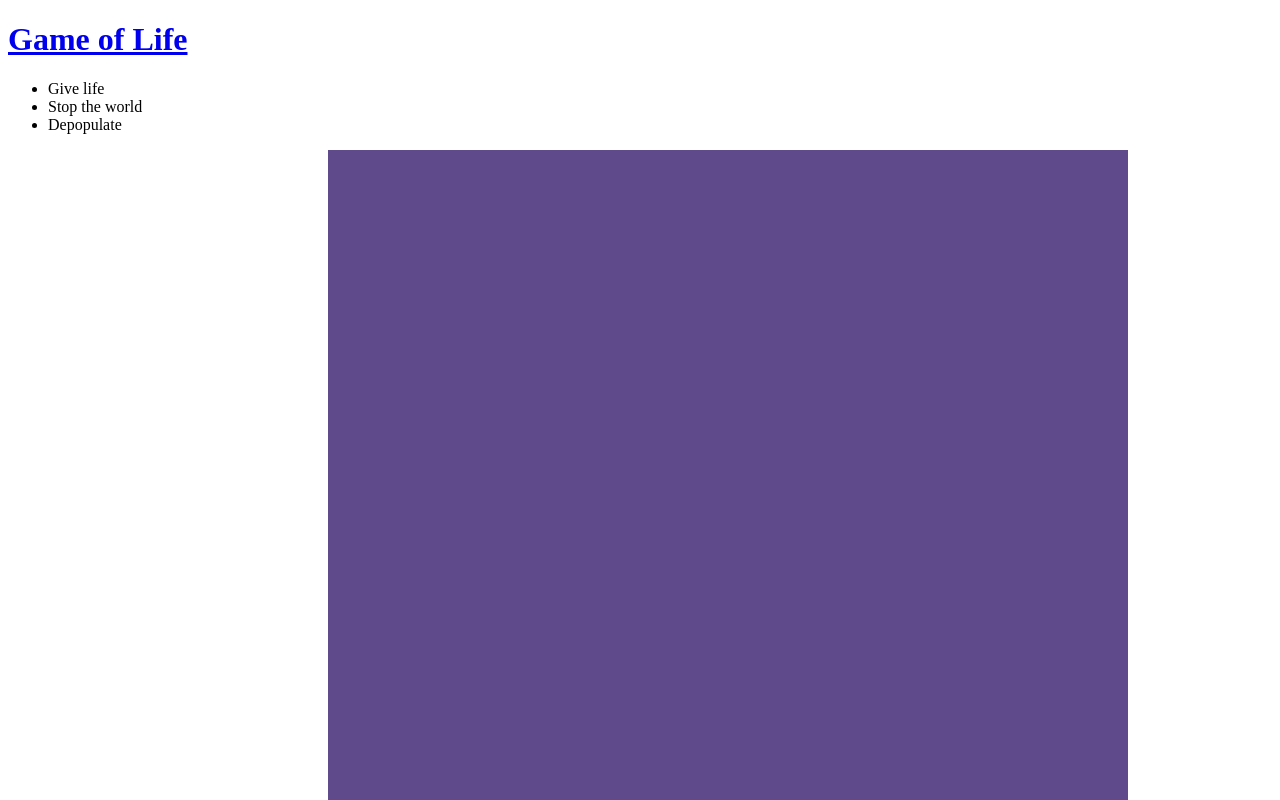
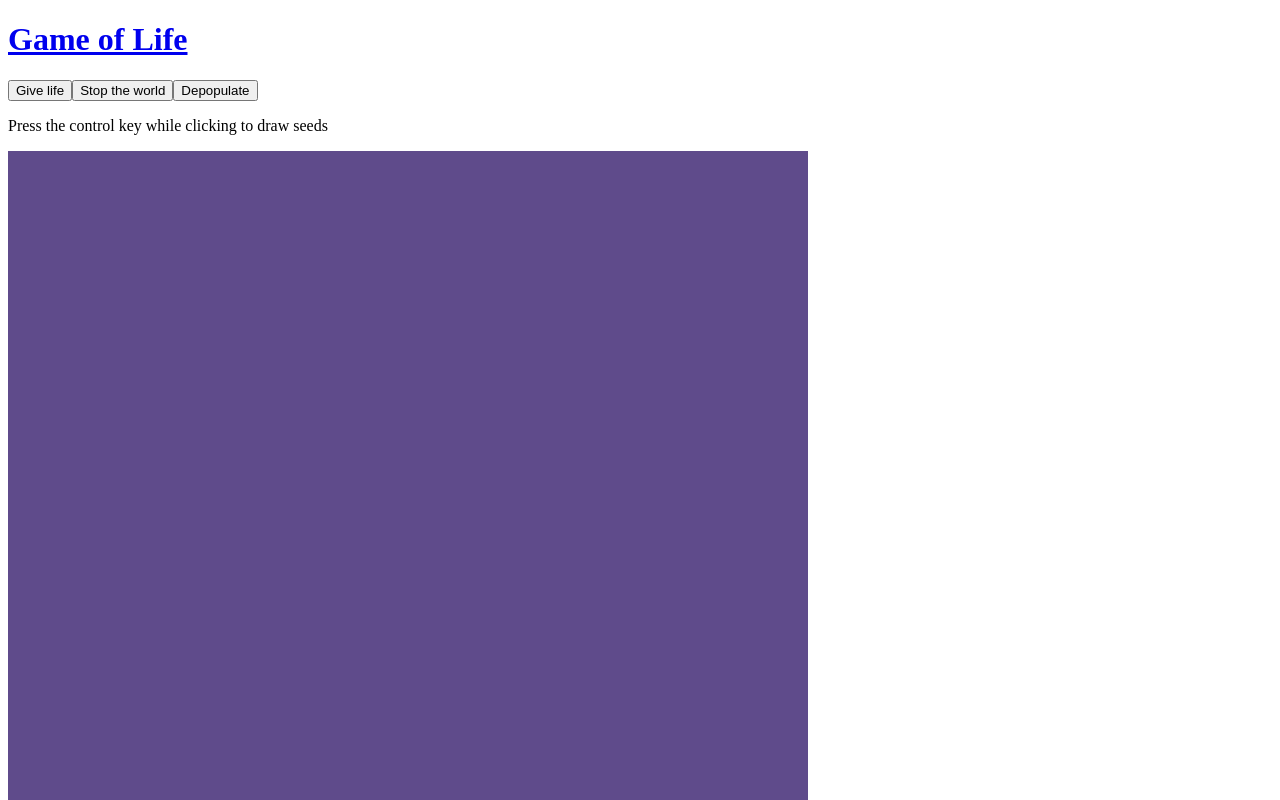
Before and after one commit to ernestohegi/life-game, a Next.js app: page / in a window 1280 px wide. Shown: the top 800 px of the page. Built offline with nearby package versions, Linux system fonts and the light colour scheme.

Commit message:
Componentises interface.

```diff
--- /dev/null
+++ b/components/Button.jsx
@@ -0,0 +1,13 @@
+import React from "react";
+
+class Button extends React.Component {
+  render() {
+    return (
+      <button onClick={this.props.onClick}>
+        {this.props.title}
+      </button>
+    );
+  }
+};
+
+export default Button;
--- /dev/null
+++ b/components/Copy.jsx
@@ -0,0 +1,13 @@
+import React from "react";
+
+class Copy extends React.Component {
+  render() {
+    return (
+      <p>
+        {this.props.text}
+      </p>
+    );
+  }
+};
+
+export default Copy;
--- a/pages/index.js
+++ b/pages/index.js
@@ -1,5 +1,7 @@
 import React from "react";
 import Life from "../helpers/life";
+import Button from "../components/Button";
+import Copy from "../components/Copy";
 
 class Index extends React.Component {
   constructor(props) {
@@ -69,7 +71,7 @@ class Index extends React.Component {
 
   render() {
     return (
-      <div className="container">
+      <React.Fragment>
         <h1>
           <a
             href="http://en.wikipedia.org/wiki/Conway's_Game_of_Life"
@@ -80,21 +82,11 @@ class Index extends React.Component {
           </a>
         </h1>
 
-        <ul>
-          <li>
-            <span onClick={this.handleStart}> Give life </span>
-          </li>
-          <li>
-            <span onClick={this.handleStop}> Stop the world </span>
-          </li>
-          <li>
-            <span onClick={this.handleDepopulate}> Depopulate </span>
-          </li>
-        </ul>
+        <Button title="Give life" onClick={this.handleStart} />
+        <Button title="Stop the world" onClick={this.handleStop} />
+        <Button title="Depopulate" onClick={this.handleDepopulate} />
 
-        <span>
-          Press the control key while clicking to draw seeds
-        </span>
+        <Copy text="Press the control key while clicking to draw seeds" />
 
         <canvas
           id="game"
@@ -104,7 +96,7 @@ class Index extends React.Component {
           onMouseMove={this.handleMouseMoveOverCanvas}
           ref={node => this.canvas = node}
         />
-      </div>
+      </React.Fragment>
     );
   }
 }
```
